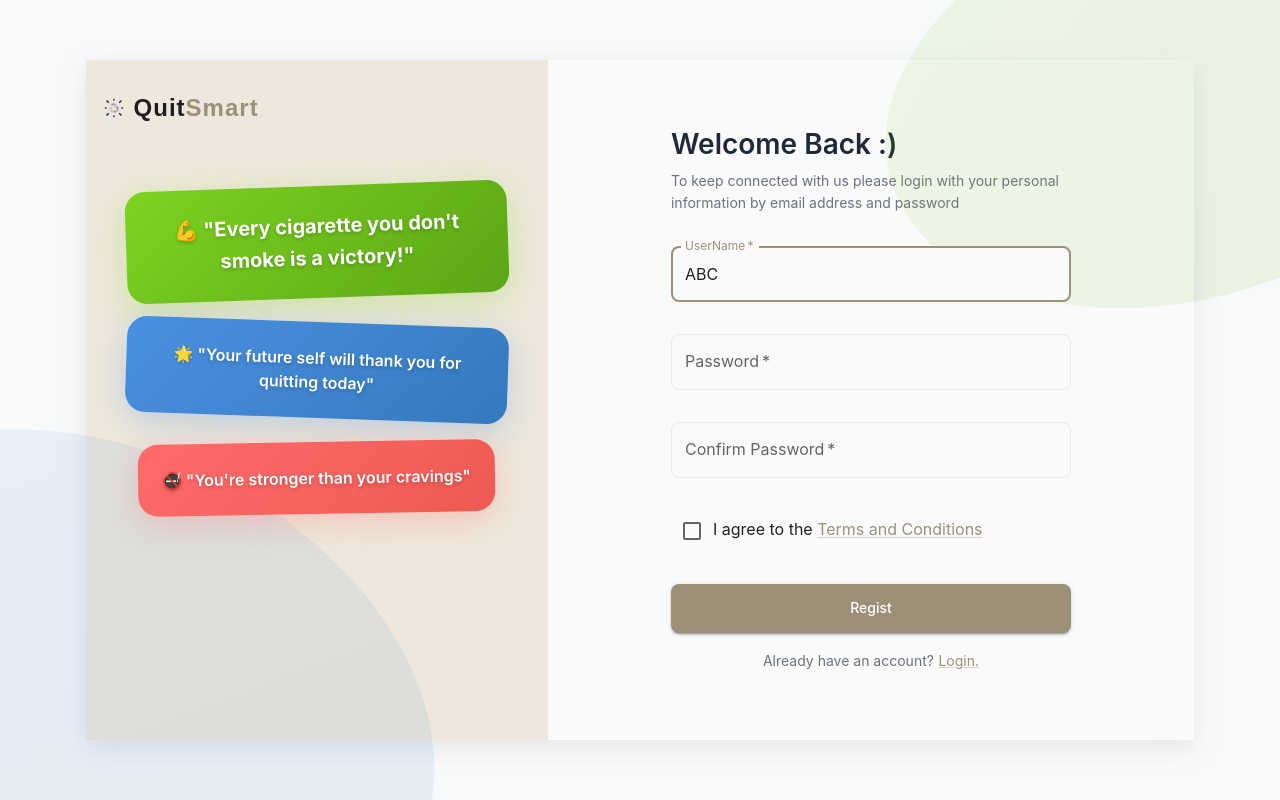
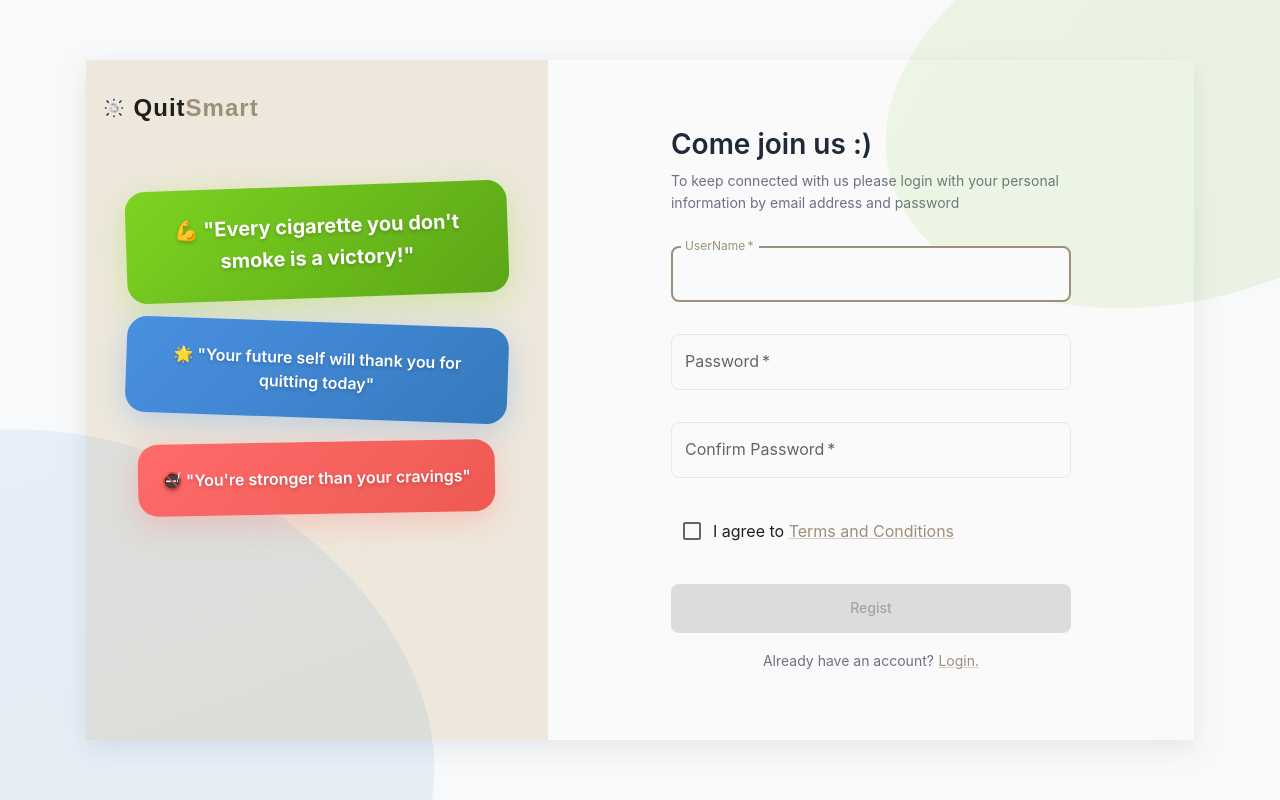
Before and after one commit to PhaiKietKhong/Smoking-cessation, a React (Vite) app: page /regist in a window 1280 px wide. Built offline with nearby package versions, Linux system fonts and the light colour scheme; some icons are missing.

Commit message:
fix font and header

```diff
--- a/src/components/LandingPage/Header.jsx
+++ b/src/components/LandingPage/Header.jsx
@@ -1,5 +1,15 @@
+import MailIcon from "@mui/icons-material/Mail";
 import MenuIcon from "@mui/icons-material/Menu";
-import { Box } from "@mui/material";
+import InboxIcon from "@mui/icons-material/MoveToInbox";
+import {
+  Box,
+  Drawer,
+  List,
+  ListItem,
+  ListItemButton,
+  ListItemIcon,
+  ListItemText,
+} from "@mui/material";
 import AppBar from "@mui/material/AppBar";
 import Button from "@mui/material/Button";
 import Container from "@mui/material/Container";
@@ -9,13 +19,31 @@ import MenuItem from "@mui/material/MenuItem";
 import Toolbar from "@mui/material/Toolbar";
 import Typography from "@mui/material/Typography";
 import { useState } from "react";
+import { useNavigate } from "react-router-dom";
 import { Logo } from "../Logo/Logo";
-import { useNavigate } from "react-router-dom";
 
 function Header() {
-  const pages = ["Products", "Pricing", "Blog"];
+  const pages = ["Community", "Blog", "Preminum"];
   const navigate = useNavigate();
-  const [anchorElNav, setAnchorElNav] = useState(null);
+  const [open, setOpen] = useState(false);
+
+  const toggleDrawer = (newOpen) => () => {
+    setOpen(newOpen);
+  };
+
+  const DrawerList = (
+    <Box sx={{ width: 250 }} role="presentation" onClick={() => setOpen(false)}>
+      <List>
+        {pages.map((text, index) => (
+          <ListItem key={text} disablePadding>
+            <ListItemButton>
+              <ListItemText primary={text} />
+            </ListItemButton>
+          </ListItem>
+        ))}
+      </List>
+    </Box>
+  );
 
   const handleOpenNavMenu = (event) => {
     setAnchorElNav(event.currentTarget);
@@ -46,31 +74,24 @@ function Header() {
               justifyContent: "center",
             }}
           >
+            {/* Remove onClick from Box and add it to IconButton */}
+            <Box sx={{ display: { xs: "block", md: "none" } }}>
               <IconButton
                 size="large"
-              onClick={handleOpenNavMenu}
                 color="inherit"
+                onClick={toggleDrawer(true)} // Move onClick here
               >
                 <MenuIcon />
               </IconButton>
-            <Menu
-              anchorEl={anchorElNav}
-              open={Boolean(anchorElNav)}
-              onClose={handleCloseNavMenu}
-              sx={{ display: { xs: "block", md: "none" } }}
-              anchorOrigin={{ vertical: "bottom", horizontal: "left" }}
-              transformOrigin={{ vertical: "top", horizontal: "left" }}
+              <Drawer
+                anchor="top" // Add anchor position
+                open={open}
+                onClose={toggleDrawer(false)}
               >
-              {pages.map((page) => (
-                <MenuItem key={page} onClick={handleCloseNavMenu}>
-                  <Typography sx={{ textAlign: "center", width: "100%" }}>
-                    {page}
-                  </Typography>
-                </MenuItem>
-              ))}
-            </Menu>
+                {DrawerList}
+              </Drawer>
             </Box>
-
+          </Box>
           {/*navbar */}
           <Box
             sx={{
@@ -82,7 +103,6 @@ function Header() {
             {pages.map((page) => (
               <Button
                 key={page}
-                onClick={handleCloseNavMenu}
                 sx={{
                   color: "secondary.dark",
                   display: "block",
--- a/src/components/Login/Login.jsx
+++ b/src/components/Login/Login.jsx
@@ -254,15 +254,15 @@ function Login() {
                 <TextField
                   required
                   id="outlined-required"
-                  label="Email"
-                  defaultValue="Example@gmail.com"
+                  label="User Name"
+                  defaultValue=""
                   inputRef={inputRef}
                 />
                 <TextField
                   required
                   id="outlined-required"
                   label="Password"
-                  defaultValue="password"
+                  defaultValue=""
                   type={showPassword ? "text" : "password"}
                   InputProps={{
                     endAdornment: (
--- a/src/components/Regist/Regist.jsx
+++ b/src/components/Regist/Regist.jsx
@@ -234,7 +234,7 @@ function Regist() {
                     display: { xs: "none", md: "block" },
                   }}
                 >
-                  Welcome Back :)
+                  Come join us :)
                 </Typography>
 
                 <Typography
@@ -260,7 +260,7 @@ function Regist() {
                   required
                   id="outlined-required"
                   label="UserName"
-                  defaultValue="ABC"
+                  defaultValue=""
                   inputRef={inputRef}
                 />
 
@@ -313,30 +313,29 @@ function Regist() {
                   }}
                 />
 
-                <div className="flex items-center space-x-2">
+                <Box
+                  sx={{
+                    display: "flex",
+                    alignItems: "center",
+                  }}
+                >
                   <Checkbox
                     id="terms"
                     checked={acceptTerms}
                     onChange={(e) => setAcceptTerms(e.target.checked)}
                   />
-                  <label
-                    htmlFor="terms"
-                    className="text-sm leading-none peer-disabled:cursor-not-allowed peer-disabled:opacity-70"
-                  >
-                    I agree to the{" "}
-                    <Link
-                      href="/terms"
-                      className="text-primary hover:underline"
-                    >
-                      Terms and Conditions
-                    </Link>
-                  </label>
-                </div>
+                  <Typography>I agree to</Typography>
+                  &nbsp;
+                  <Link href="/terms" className="text-primary hover:underline">
+                    Terms and Conditions
+                  </Link>
+                </Box>
 
                 <Button
                   type="submit"
                   sx={{ color: "white" }}
                   variant="contained"
+                  disabled={!acceptTerms}
                 >
                   Regist
                 </Button>
```
Lines whose indentation alone changed are shown as unchanged.
